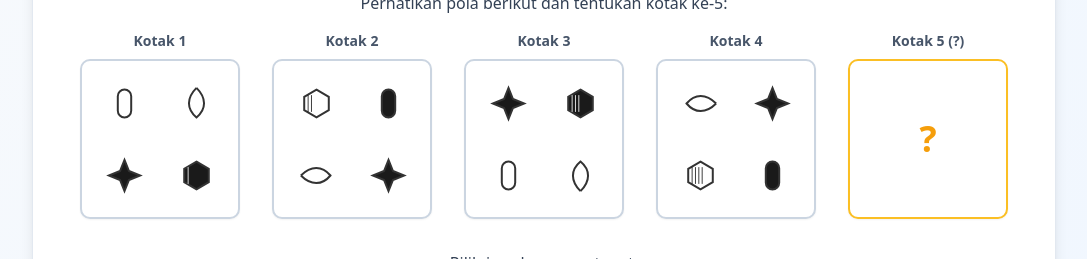
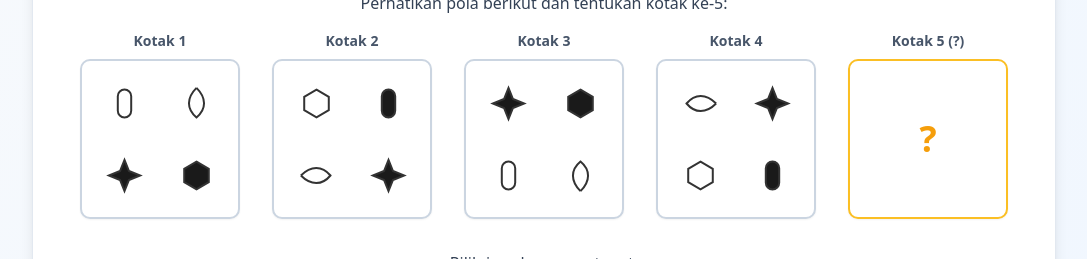
Before and after one commit to persiapantubel/4-6, a React (Vite) app: page / in a window 1280 px wide. Shown: the part 380-639 px from the top of the page, without its empty margins (96-1183 px from the left). Built offline with nearby package versions, Linux system fonts and the light colour scheme.

Commit message:
Update questions.ts

```diff
--- a/src/data/questions.ts
+++ b/src/data/questions.ts
@@ -9,24 +9,24 @@ export const questions: Question[] = [
         tl: { type: 'kapsul', filled: false },
         tr: { type: 'tetes_air', filled: false, rotation: 'atas' },
         bl: { type: 'bintang_4', filled: true },
-        br: { type: 'segi_enam', filled: true, lines: 1 }
+        br: { type: 'segi_enam', filled: true, lines: 0 }
       },
       {
-        tl: { type: 'segi_enam', filled: false, lines: 2 },
+        tl: { type: 'segi_enam', filled: false, lines: 0 },
         tr: { type: 'kapsul', filled: true },
         bl: { type: 'tetes_air', filled: false, rotation: 'kiri' },
         br: { type: 'bintang_4', filled: true }
       },
       {
         tl: { type: 'bintang_4', filled: true },
-        tr: { type: 'segi_enam', filled: true, lines: 3 },
+        tr: { type: 'segi_enam', filled: true, lines: 0 },
         bl: { type: 'kapsul', filled: false },
         br: { type: 'tetes_air', filled: false, rotation: 'bawah' }
       },
       {
         tl: { type: 'tetes_air', filled: false, rotation: 'kanan' },
         tr: { type: 'bintang_4', filled: true },
-        bl: { type: 'segi_enam', filled: false, lines: 4 },
+        bl: { type: 'segi_enam', filled: false, lines: 0 },
         br: { type: 'kapsul', filled: true }
       }
     ],
@@ -36,35 +36,35 @@ export const questions: Question[] = [
         tl: { type: 'kapsul', filled: true },
         tr: { type: 'tetes_air', filled: false, rotation: 'bawah' },
         bl: { type: 'bintang_4', filled: false },
-        br: { type: 'segi_enam', filled: true, lines: 5 }
+        br: { type: 'segi_enam', filled: true, lines: 0 }
       },
       {
         label: 'B',
         tl: { type: 'kapsul', filled: false },
         tr: { type: 'tetes_air', filled: true, rotation: 'atas' },
         bl: { type: 'bintang_4', filled: true },
-        br: { type: 'segi_enam', filled: false, lines: 5 }
+        br: { type: 'segi_enam', filled: false, lines: 0 }
       },
       {
         label: 'C',
         tl: { type: 'kapsul', filled: false },
         tr: { type: 'tetes_air', filled: false, rotation: 'kanan' },
         bl: { type: 'bintang_4', filled: true },
-        br: { type: 'segi_enam', filled: true, lines: 4 }
+        br: { type: 'segi_enam', filled: true, lines: 0 }
       },
       {
         label: 'D',
         tl: { type: 'kapsul', filled: false },
         tr: { type: 'tetes_air', filled: false, rotation: 'atas' },
         bl: { type: 'bintang_4', filled: true },
-        br: { type: 'segi_enam', filled: true, lines: 5 }
+        br: { type: 'segi_enam', filled: true, lines: 0 }
       },
       {
         label: 'E',
         tl: { type: 'kapsul', filled: false },
         tr: { type: 'tetes_air', filled: false, rotation: 'atas' },
         bl: { type: 'bintang_4', filled: false },
-        br: { type: 'segi_enam', filled: true, lines: 6 }
+        br: { type: 'segi_enam', filled: true, lines: 0 }
       }
     ],
     correctAnswer: 'D',
@@ -88,23 +88,23 @@ export const questions: Question[] = [
       {
         tl: { type: 'lensa', filled: true },
         tr: { type: 'layang_layang', filled: true, rotation: 'atas' },
-        bl: { type: 'pita', filled: true, tails: 2 },
+        bl: { type: 'pita', filled: true, tails: 0 },
         br: { type: 'segi_delapan', filled: false }
       },
       {
         tl: { type: 'layang_layang', filled: false, rotation: 'bawah' },
         tr: { type: 'lensa', filled: false },
         bl: { type: 'segi_delapan', filled: true },
-        br: { type: 'pita', filled: false, tails: 3 }
+        br: { type: 'pita', filled: false, tails: 0 }
       },
       {
         tl: { type: 'segi_delapan', filled: false },
-        tr: { type: 'pita', filled: true, tails: 4 },
+        tr: { type: 'pita', filled: true, tails: 0 },
         bl: { type: 'layang_layang', filled: true, rotation: 'atas' },
         br: { type: 'lensa', filled: true }
       },
       {
-        tl: { type: 'pita', filled: false, tails: 5 },
+        tl: { type: 'pita', filled: false, tails: 0 },
         tr: { type: 'segi_delapan', filled: true },
         bl: { type: 'lensa', filled: false },
         br: { type: 'layang_layang', filled: false, rotation: 'bawah' }
@@ -115,14 +115,14 @@ export const questions: Question[] = [
         label: 'A',
         tl: { type: 'lensa', filled: true },
         tr: { type: 'layang_layang', filled: true, rotation: 'atas' },
-        bl: { type: 'pita', filled: true, tails: 6 },
+        bl: { type: 'pita', filled: true, tails: 0 },
         br: { type: 'segi_delapan', filled: false }
       },
       {
         label: 'B',
         tl: { type: 'lensa', filled: false },
         tr: { type: 'layang_layang', filled: false, rotation: 'bawah' },
-        bl: { type: 'pita', filled: false, tails: 6 },
+        bl: { type: 'pita', filled: false, tails: 0 },
         br: { type: 'segi_delapan', filled: true }
       },
       {
@@ -130,18 +130,18 @@ export const questions: Question[] = [
         tl: { type: 'layang_layang', filled: true, rotation: 'atas' },
         tr: { type: 'lensa', filled: true },
         bl: { type: 'segi_delapan', filled: false },
-        br: { type: 'pita', filled: true, tails: 6 }
+        br: { type: 'pita', filled: true, tails: 0 }
       },
       {
         label: 'D',
         tl: { type: 'lensa', filled: true },
         tr: { type: 'layang_layang', filled: true, rotation: 'atas' },
-        bl: { type: 'pita', filled: true, tails: 5 },
+        bl: { type: 'pita', filled: true, tails: 0 },
         br: { type: 'segi_delapan', filled: false }
       },
       {
         label: 'E',
-        tl: { type: 'pita', filled: true, tails: 6 },
+        tl: { type: 'pita', filled: true, tails: 0 },
         tr: { type: 'segi_delapan', filled: false },
         bl: { type: 'layang_layang', filled: true, rotation: 'atas' },
         br: { type: 'lensa', filled: true }
@@ -167,12 +167,12 @@ export const questions: Question[] = [
     boxes: [
       {
         tl: { type: 'jam_pasir', filled: false },
-        tr: { type: 'mahkota', filled: false, points: 3 },
+        tr: { type: 'mahkota', filled: false, points: 0 },
         bl: { type: 'perisai', filled: true },
         br: { type: 'daun', filled: true, rotation: 'atas' }
       },
       {
-        tl: { type: 'mahkota', filled: true, points: 5 },
+        tl: { type: 'mahkota', filled: true, points: 0 },
         tr: { type: 'perisai', filled: false },
         bl: { type: 'daun', filled: false, rotation: 'kanan' },
         br: { type: 'jam_pasir', filled: true }
@@ -181,12 +181,12 @@ export const questions: Question[] = [
         tl: { type: 'perisai', filled: true },
         tr: { type: 'daun', filled: true, rotation: 'bawah' },
         bl: { type: 'jam_pasir', filled: false },
-        br: { type: 'mahkota', filled: false, points: 7 }
+        br: { type: 'mahkota', filled: false, points: 0 }
       },
       {
         tl: { type: 'daun', filled: false, rotation: 'kiri' },
         tr: { type: 'jam_pasir', filled: true },
-        bl: { type: 'mahkota', filled: true, points: 9 },
+        bl: { type: 'mahkota', filled: true, points: 0 },
         br: { type: 'perisai', filled: false }
       }
     ],
@@ -194,28 +194,28 @@ export const questions: Question[] = [
       {
         label: 'A',
         tl: { type: 'jam_pasir', filled: false },
-        tr: { type: 'mahkota', filled: false, points: 10 },
+        tr: { type: 'mahkota', filled: false, points: 0 },
         bl: { type: 'perisai', filled: true },
         br: { type: 'daun', filled: true, rotation: 'atas' }
       },
       {
         label: 'B',
         tl: { type: 'jam_pasir', filled: false },
-        tr: { type: 'mahkota', filled: false, points: 11 },
+        tr: { type: 'mahkota', filled: false, points: 0 },
         bl: { type: 'perisai', filled: true },
         br: { type: 'daun', filled: true, rotation: 'atas' }
       },
       {
         label: 'C',
         tl: { type: 'jam_pasir', filled: true },
-        tr: { type: 'mahkota', filled: true, points: 11 },
+        tr: { type: 'mahkota', filled: true, points: 0 },
         bl: { type: 'perisai', filled: false },
         br: { type: 'daun', filled: false, rotation: 'atas' }
       },
       {
         label: 'D',
         tl: { type: 'jam_pasir', filled: false },
-        tr: { type: 'mahkota', filled: false, points: 11 },
+        tr: { type: 'mahkota', filled: false, points: 0 },
         bl: { type: 'perisai', filled: true },
         br: { type: 'daun', filled: true, rotation: 'kiri' }
       },
@@ -223,7 +223,7 @@ export const questions: Question[] = [
         label: 'E',
         tl: { type: 'daun', filled: true, rotation: 'atas' },
         tr: { type: 'jam_pasir', filled: false },
-        bl: { type: 'mahkota', filled: false, points: 11 },
+        bl: { type: 'mahkota', filled: false, points: 0 },
         br: { type: 'perisai', filled: true }
       }
     ],
```
